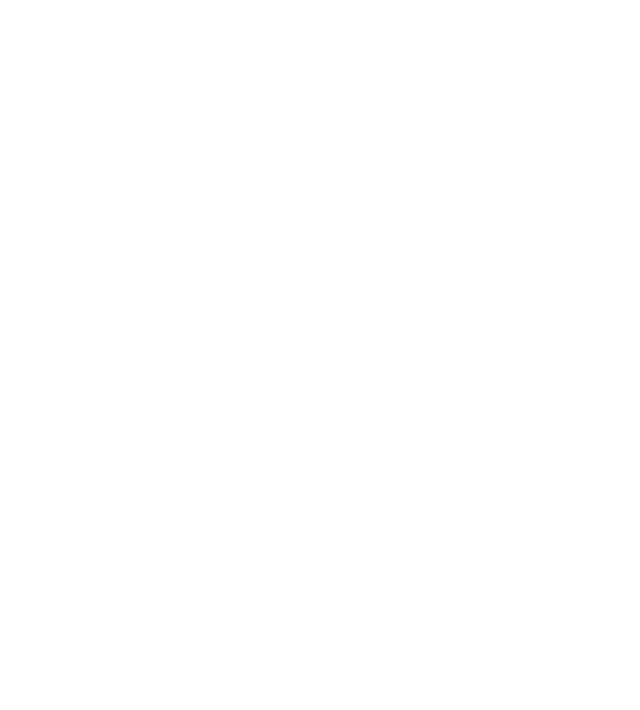
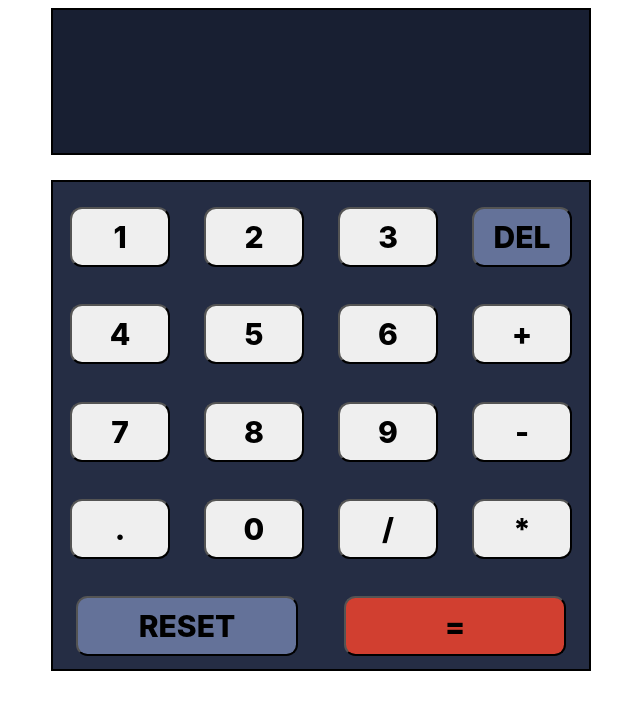
Before and after one commit to Abhi22012002/calculator, a plain HTML site: page index.html in a window 1280 px wide. Shown: the whole page, without its empty margins (319-959 px from the left). Drawn offline with Linux system fonts and the light colour scheme.

Commit message:
style designed

```diff
--- a/index.html
+++ b/index.html
@@ -3,9 +3,60 @@
 <head>
     <meta charset="UTF-8">
     <meta name="viewport" content="width=device-width, initial-scale=1.0">
-    <title>Document</title>
+    <title>Calculator</title>
+    <link rel="stylesheet" href="style.css">
+
+
 </head>
 <body>
 
+    <div id="container">
+
+        <div id="display"> </div>
+        <div class="button-container">
+            <div id="row1" class="button">
+                <button>1</button>
+                <button>2</button>
+                <button>3</button>
+                <button id="delete">DEL</button>
+            </div>
+            <div id="row2" class="button">
+                <button>4</button>
+                <button>5</button>
+                <button>6</button>
+                <button>+</button>
+            </div>
+            <div id="row3" class="button">
+                <button>7</button>
+                <button>8</button>
+                <button>9</button>
+                <button>-</button>
+            </div>
+            <div id="row4" class="button">
+                <button>.</button>
+                <button>0</button>
+                <button>/</button>
+                <button>*</button>
+            </div>
+            <div id="row5" class="button">
+                <button id="reset">RESET</button>
+                <button id="equal">=</button>
+
+            </div>
+
+
+
+
+
+
+
+
+
+
+
+
+        </div>
+    </div>
+
 </body>
 </html>
--- a/style.css
+++ b/style.css
@@ -0,0 +1,96 @@
+#container{
+display: grid;
+justify-content: center;
+}
+#display{
+    background-color:
+    #181F32;
+    width:  536px;
+    height:  142.73px;
+    margin-bottom: 25px;
+    border: 2px black solid;
+    color: white;
+
+
+}
+.button-container{
+    width: 536px;
+    height:
+    487px;
+    display: grid;
+    background-color:
+    #252D44;
+    border: 2px black solid;
+
+}
+.class{
+
+    background-color: white;
+    color: black;
+
+
+
+}
+#row1{
+    margin-top: 25px;
+
+    display: flex;
+    justify-content: space-around;
+
+
+}
+#row2{
+    margin-top: 25px;
+    display: flex;
+    justify-content: space-around;
+
+
+}
+#row3{
+    margin-top: 25px;
+    display: flex;
+    justify-content: space-around;
+
+
+}
+#row4{
+    margin-top: 25px;
+    display: flex;
+    justify-content: space-around;
+
+
+}
+#row5{
+    margin-top: 25px;
+    display: flex;
+    justify-content: space-around
+
+}
+button{
+    width: 100px;
+height: 60px;
+border-radius: 12px;
+font-family: Inter;
+font-size: 30px;
+font-weight: 800;
+line-height: 36px;
+letter-spacing: 0em;
+text-align: center;
+
+}
+#reset{
+    background-color: #647299;
+    width: 222.43634033203125px;
+height: 60px;
+border-radius: 11.524008750915527px;
+
+}
+#equal{
+    width: 222.43634033203125px;
+    height: 60px;
+    border-radius: 11.524008750915527px;
+    background-color: #D13F30;
+}
+#delete{
+    background-color: #647299;
+}
```
